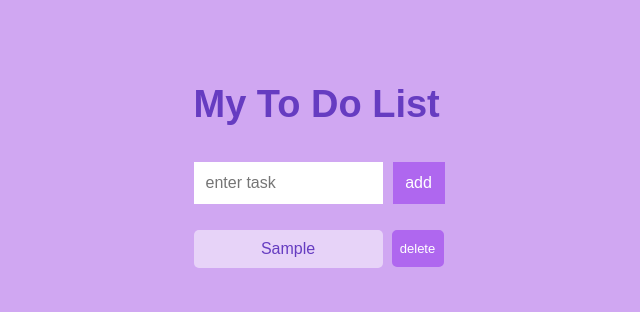
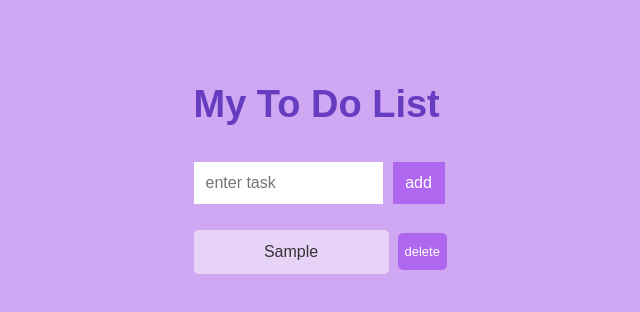
Before and after one commit to megcrow/React-To-Do-List, a React (Create React App) app: page / in a window 1280 px wide. Both pictures are taken after typing "Sample" into the empty fields and a click on the button "add". Shown: the top 312 px of the page, without its empty margins (321-961 px from the left). Built offline with nearby package versions, Linux system fonts and the light colour scheme.

Commit message:
Add ability to edit todo list items

```diff
--- a/src/TodoList/TodoItem/TodoItem.css
+++ b/src/TodoList/TodoItem/TodoItem.css
@@ -9,14 +9,22 @@
     color: #333;
     background-color: rgba(255,255,255,.5);
     border-radius: 5px;
+    border: solid  rgba(255,255,255,0);
     list-style: none;
     text-align: center;
     padding: 10px;
     word-wrap: break-word;
     width: 165px;
-    color: #663cc1;
     width: 169px;
     margin-right: 9px;
+    font-size: 16px;
+
+}
+
+.list-item::placeholder{
+    color:  #333;
+    opacity: 1;
+    font-size: 16px;
 }
 
 .delete-button {
--- a/src/TodoList/TodoItem/TodoItem.jsx
+++ b/src/TodoList/TodoItem/TodoItem.jsx
@@ -3,8 +3,25 @@ import React from "react";
 import "./TodoItem.css";
 
 class TodoItem extends React.Component {
-    delete = (key) => {
-        this.props.delete(key);
+    delete = () => {
+        const {
+            item,
+            deleteItem
+        } = this.props;
+
+        deleteItem(item.key);
+    }
+
+    edit = (e) => {
+        const {
+            item,
+            editItem
+        } = this.props;
+        const {
+            value
+        } = e.target;
+
+        editItem(item.key, value);
     }
 
     render() {
@@ -14,12 +31,15 @@ class TodoItem extends React.Component {
 
         return (
             <div className="list-item-container">
-                <li className="list-item">
-                    {item.text}
-                </li>
+                <form onBlur={this.edit}>
+                    <input
+                        className="list-item"
+                        placeholder={item.text}>
+                    </input>
+                </form>
                 <button
                     className="delete-button"
-                    onClick={() => this.delete(item.key)}
+                    onClick={this.delete}
                 >
                     delete
                 </button>
--- a/src/TodoList/TodoList.jsx
+++ b/src/TodoList/TodoList.jsx
@@ -9,8 +9,6 @@ class TodoList extends React.Component {
         this.state = {
             items: []
         }
-        this.addItem = this.addItem.bind(this);
-        this.deleteItem = this.deleteItem.bind(this);
     }
 
     // Save todo list items to local storage so they persist when page reloads
@@ -67,8 +65,7 @@ class TodoList extends React.Component {
         return (!str || str.length === 0 || /^\s*$/.test(str))
     }
 
-
-    addItem(e) {
+    addItem = (e) => {
         if (!this.isNullOrWhiteSpace(this._inputElement.value)) {
             var newItem = {
                 text: this._inputElement.value,
@@ -82,17 +79,45 @@ class TodoList extends React.Component {
             });
             this._inputElement.value = "";
         }
-        console.log(this.state.items);
         e.preventDefault();
     }
 
 
-    deleteItem(key) {
-        var filteredItems =this.state.items.filter(function (item) {
+    deleteItem = (key) => {
+        const {
+            items
+        } = this.state;
+
+        var filteredItems = items.filter((item) => {
             return (item.key !== key);
         });
         this.setState({
             items: filteredItems
+        });
+    }
+
+    editItem = (key, value) => {
+        const {
+            items
+        } = this.state;
+        const editedItem = {
+            text: value,
+            key: Date.now()
+        };
+
+        const newItems = items.reduce((arr, item) => {
+            if (item.key === key) {
+                arr.push(editedItem);
+            } else {
+                arr.push(item);
+            }
+            return arr;
+        }, []);
+
+        this.setState(() => {
+            return {
+                items: newItems
+            };
         });
     }
 
@@ -117,7 +142,8 @@ class TodoList extends React.Component {
                         <TodoItem
                             key={item.key}
                             item={item}
-                            delete={this.deleteItem}
+                            deleteItem={this.deleteItem}
+                            editItem={this.editItem}
                         />
                     ))}
                 </ul>
```
